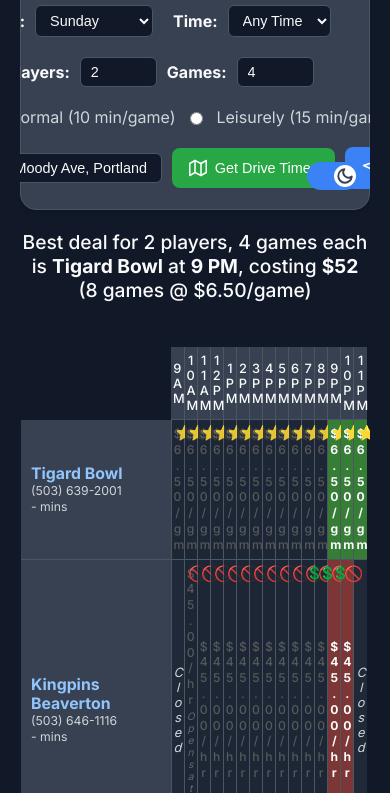
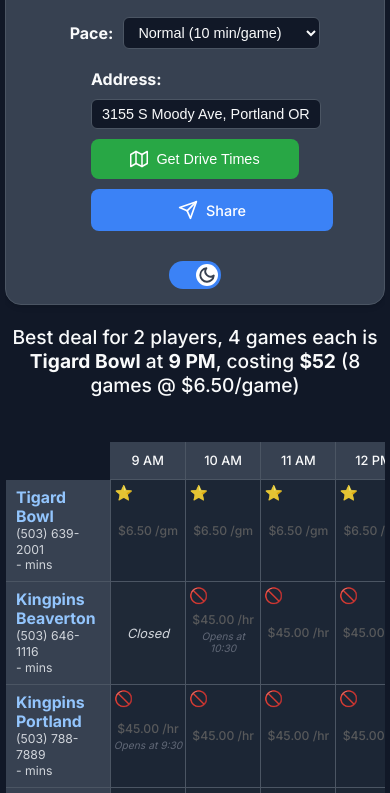
Before and after one commit to justintricate/PDX-Bowling-App, a website built with Vite: page index.html in a window 390 px wide. Shown: the part 172-965 px from the top of the page. Built offline with nearby package versions, Linux system fonts and the light colour scheme.

Commit message:
changed pace of play to a dropdown

```diff
--- a/index.html
+++ b/index.html
@@ -45,23 +45,12 @@
             <input type="number" id="numGames" value="4" min="1" />
           </div>
 
-          <div class="control-group view-toggle">
-            <label>Pace:</label>
-            <input
-              type="radio"
-              id="paceNormal"
-              name="paceOfPlay"
-              value="normal"
-              checked
-            />
-            <label for="paceNormal">Normal (10 min/game)</label>
-            <input
-              type="radio"
-              id="paceLeisurely"
-              name="paceOfPlay"
-              value="leisurely"
-            />
-            <label for="paceLeisurely">Leisurely (15 min/game)</label>
+          <div class="control-group">
+            <label for="paceSelect">Pace:</label>
+            <select id="paceSelect">
+              <option value="normal">Normal (10 min/game)</option>
+              <option value="leisurely">Leisurely (15 min/game)</option>
+            </select>
           </div>
 
           <div class="control-group">
--- a/src/main.js
+++ b/src/main.js
@@ -155,7 +155,7 @@
   timeFilter: document.getElementById('timeFilter'),
   numPlayers: document.getElementById('numPlayers'),
   numGames: document.getElementById('numGames'),
-  paceNormal: document.getElementById('paceNormal'),
+  paceSelect: document.getElementById('paceSelect'),
   startAddress: document.getElementById('startAddress'),
   driveTimeButton: document.getElementById('driveTimeButton'),
   calculatorResult: document.getElementById('calculator-result'),
@@ -206,13 +206,12 @@
     day: dom.daySelect.value,
     players: dom.numPlayers.value,
     games: dom.numGames.value,
-    pace: dom.paceNormal.checked ? 'normal' : 'leisurely',
+    pace: dom.paceSelect.value, // <-- UPDATED
   });
-
+  // ... rest of the function is the same
   const shareUrl = `${window.location.origin}${
     window.location.pathname
   }?${params.toString()}`;
-
   navigator.clipboard.writeText(shareUrl).then(() => {
     const originalContent = dom.shareButton.innerHTML;
     dom.shareButton.innerHTML = '<span>Copied!</span>';
@@ -432,7 +431,7 @@
   const day = dom.daySelect.value;
   const numPlayers = parseInt(dom.numPlayers.value) || 1;
   const numGames = parseInt(dom.numGames.value) || 1;
-  const pace = dom.paceNormal.checked ? 'normal' : 'leisurely';
+  const pace = dom.paceSelect.value;
   const minutesPerGame = pace === 'normal' ? 10 : 15;
   const selectedTime = dom.timeFilter.value;
   const {
@@ -614,7 +613,6 @@
   initializeContactInfo();
   populateTimeFilter();
 
-  // Load settings from URL or set default day
   const urlParams = new URLSearchParams(window.location.search);
   const dayFromUrl = urlParams.get('day');
   if (dayFromUrl) {
@@ -623,22 +621,21 @@
     const { day } = getCurrentPacificTime();
     dom.daySelect.value = day;
   }
+
+  // Updated logic to read from URL
   const playersFromUrl = urlParams.get('players');
   const gamesFromUrl = urlParams.get('games');
   const paceFromUrl = urlParams.get('pace');
   if (playersFromUrl) dom.numPlayers.value = playersFromUrl;
   if (gamesFromUrl) dom.numGames.value = gamesFromUrl;
-  if (paceFromUrl === 'leisurely')
-    document.getElementById('paceLeisurely').checked = true;
+  if (paceFromUrl) dom.paceSelect.value = paceFromUrl; // <-- UPDATED
 
   // Add all event listeners programmatically
   dom.daySelect.addEventListener('change', generateFullDayTable);
   dom.timeFilter.addEventListener('change', generateFullDayTable);
   dom.numPlayers.addEventListener('change', generateFullDayTable);
   dom.numGames.addEventListener('change', generateFullDayTable);
-  document.querySelectorAll('input[name="paceOfPlay"]').forEach((radio) => {
-    radio.addEventListener('change', generateFullDayTable);
-  });
+  dom.paceSelect.addEventListener('change', generateFullDayTable); // <-- ADD THIS
   dom.driveTimeButton.addEventListener('click', getDriveTimes);
   dom.shareButton.addEventListener('click', shareSettings);
   dom.themeToggle.addEventListener('change', () =>
--- a/src/style.css
+++ b/src/style.css
@@ -259,7 +259,6 @@
 .price-cell {
   position: relative;
   overflow: visible !important;
-  z-index: 20;
 }
 
 .hour-price,
@@ -630,3 +629,149 @@
 [data-theme='dark'] .slider {
   background-color: #4b5563;
 }
+
+/* ==========================================================================
+   6. MOBILE RESPONSIVE STYLES
+   ========================================================================== */
+
+/* ==========================================================================
+   6. MOBILE RESPONSIVE STYLES
+   ========================================================================== */
+
+/* Targets small screens like the iPhone SE */
+/* ==========================================================================
+   6. RESPONSIVE STYLES (TABLET & MOBILE)
+   ========================================================================== */
+
+/* === Tablet & General Mobile Styles (screens <= 768px) === */
+@media (max-width: 768px) {
+  body {
+    padding: 15px; /* Reduce page padding */
+  }
+
+  h1 {
+    font-size: 1.75em;
+  }
+
+  /* --- CONTROLS --- */
+  .controls-container {
+    padding: 15px;
+    /* Remove the padding that made space for the absolute-positioned toggle */
+    padding-right: 15px;
+  }
+
+  .theme-switch-wrapper {
+    /* Let the toggle flow with other elements instead of being fixed on the right */
+    position: static;
+    transform: none;
+  }
+
+  /* --- TABLE --- */
+  table {
+    /* The calc() buffer is not needed when the table scrolls */
+    width: 100%;
+  }
+
+  td:first-child,
+  th:first-child {
+    width: 120px; /* Make the first column narrower */
+  }
+
+  /* --- SPECIALS & KEY --- */
+  .specials-key-wrapper {
+    flex-direction: column; /* Stack vertically */
+    align-items: center;
+  }
+
+  #legend-container {
+    width: 100%;
+    max-width: 450px; /* Give it a max-width so it doesn't look huge on tablets */
+  }
+}
+
+/* === Small Phone Optimizations (screens <= 480px, e.g., iPhone SE) === */
+/* ==========================================================================
+   6. RESPONSIVE STYLES (MOBILE & TABLET)
+   ========================================================================== */
+
+/* ==========================================================================
+   6. RESPONSIVE STYLES (MOBILE & TABLET)
+   ========================================================================== */
+
+/* === General Mobile & Tablet Styles (screens <= 768px) === */
+@media (max-width: 768px) {
+  body {
+    padding: 10px 5px;
+  }
+
+  h1 {
+    font-size: 1.5em;
+  }
+
+  /* --- 1. Restructure Controls for Vertical Stacking --- */
+  .controls-container {
+    flex-direction: column; /* Stack all control groups vertically */
+    align-items: stretch; /* Make groups take up full width */
+    padding: 15px;
+  }
+
+  .theme-switch-wrapper {
+    position: static; /* Let the toggle flow with other elements */
+    transform: none;
+    align-self: center; /* Center the toggle within the column */
+    margin-top: 10px;
+  }
+
+  /* Make specific control groups stack their own content */
+  .control-group.view-toggle,
+  .control-group:has(#driveTimeButton) {
+    flex-direction: column;
+    align-items: stretch;
+    gap: 10px;
+  }
+
+  .control-group input[type='text'] {
+    width: 100%; /* Make address input full-width on mobile */
+  }
+
+  .action-button {
+    width: 100%; /* Make action buttons full-width for easy tapping */
+  }
+
+  /* --- 2. Make the Table Readable & Horizontally Scrollable --- */
+  table {
+    table-layout: auto; /* Let columns size to content */
+    width: auto; /* Allow table to be wider than the screen */
+  }
+
+  .hour-price,
+  .game-price {
+    white-space: nowrap; /* CRITICAL: Prevents prices like "$6.50 /gm" from wrapping */
+  }
+
+  /* Give time columns a minimum width to look consistent */
+  th:not(:first-child),
+  td:not(:first-child) {
+    min-width: 70px;
+  }
+
+  td:first-child,
+  th:first-child {
+    width: 100px;
+  }
+
+  td {
+    height: 65px;
+  }
+
+  /* --- 3. Stack Specials & Key --- */
+  .specials-key-wrapper {
+    flex-direction: column;
+    align-items: center;
+  }
+
+  #legend-container {
+    width: 100%;
+    max-width: 450px;
+  }
+}
```
